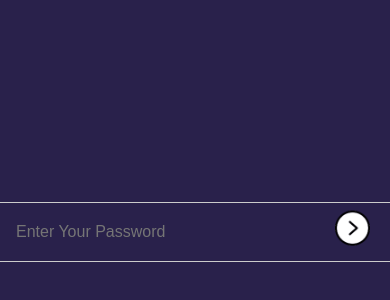
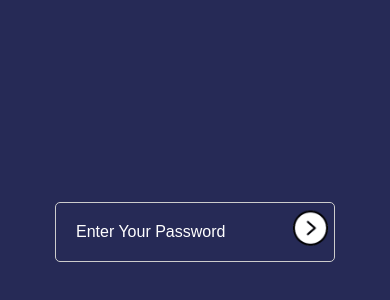
Before and after one commit to Linen220/JavaScript-Adventures, a plain HTML site: page Password-Strength-Checker/index.html in a window 390 px wide. Shown: the part 190-490 px from the top of the page. Drawn offline with Linux system fonts and the light colour scheme.

Commit message:
adding Password Strength Chekcer final

```diff
--- a/Password-Strength-Checker/main.js
+++ b/Password-Strength-Checker/main.js
@@ -11,10 +11,13 @@ password.addEventListener('input', function() {
         strengthValue = '';
     } else if ( passwordValue.length < 6 ) {
         strengthValue = 'Weak';
+        message.style.color = '#FF8080'
     } else if ( passwordValue.length < 10) {
         strengthValue = 'Medium';
+        message.style.color = '#E5D283'
     } else {
         strengthValue = 'Strong';
+        message.style.color = '#A2FF86'
     }
 
     //? textContent: devuelve todo el contenido de texto dentro del elemento,
--- a/Password-Strength-Checker/style.css
+++ b/Password-Strength-Checker/style.css
@@ -6,7 +6,7 @@
 
 body {
     min-height: 100vh;
-    background-color: #29214b;
+    background-color: #262A56;
     display: flex;
     justify-content: center;
     align-items: center;
@@ -27,6 +27,10 @@ body {
     border-radius: 5px;
     font-size: 1rem;
     background-color: transparent;
+}
+
+.input-box input::placeholder {
+    color: #fff;
 }
 
 button {
@@ -53,4 +57,11 @@ button img {
     color: #fff;
     font-size: 1rem;
     display: none;
+    font-weight: bold;
 }
+
+@media ( max-width: 425px ) {
+    .input-box {
+        width: 280px;
+    }
+}
```
Also changed, not shown: Password-Strength-Checker/README.md (added), Password-Strength-Checker/img/screenshot_1.png (added).
